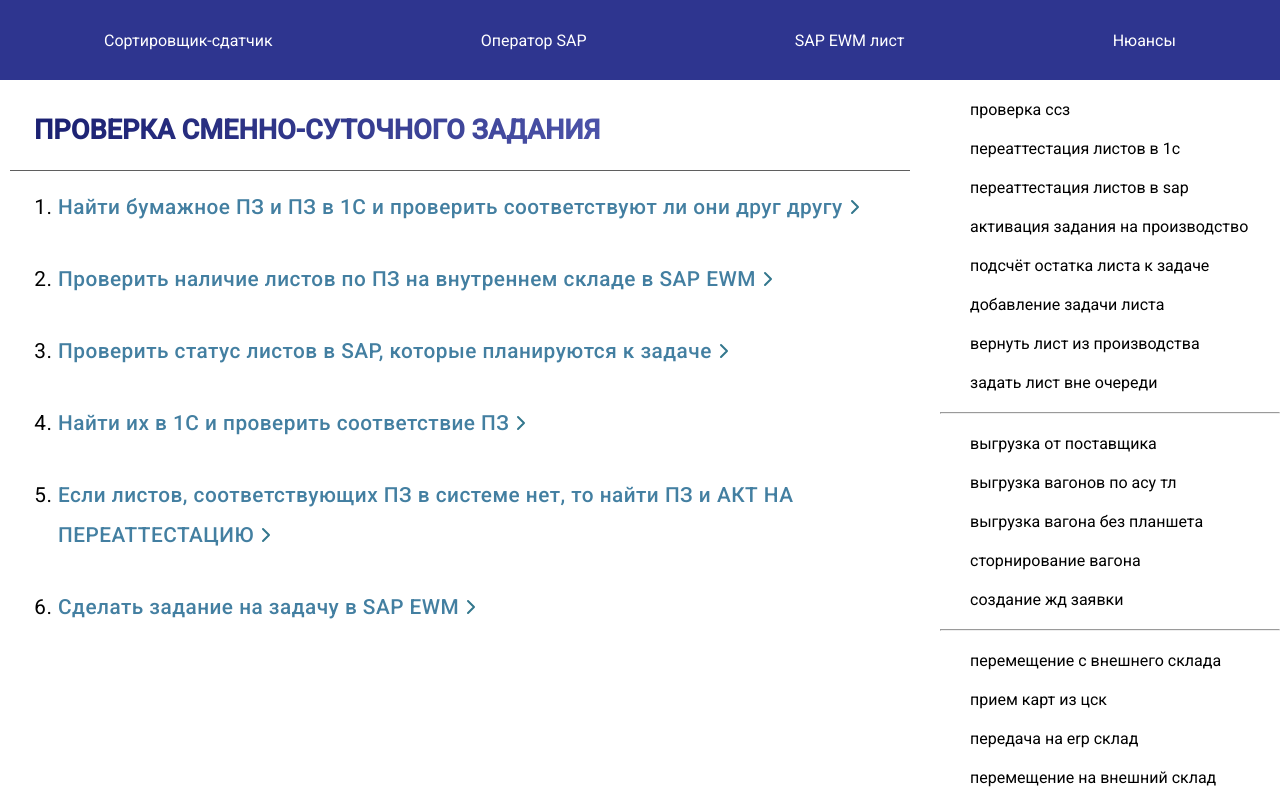
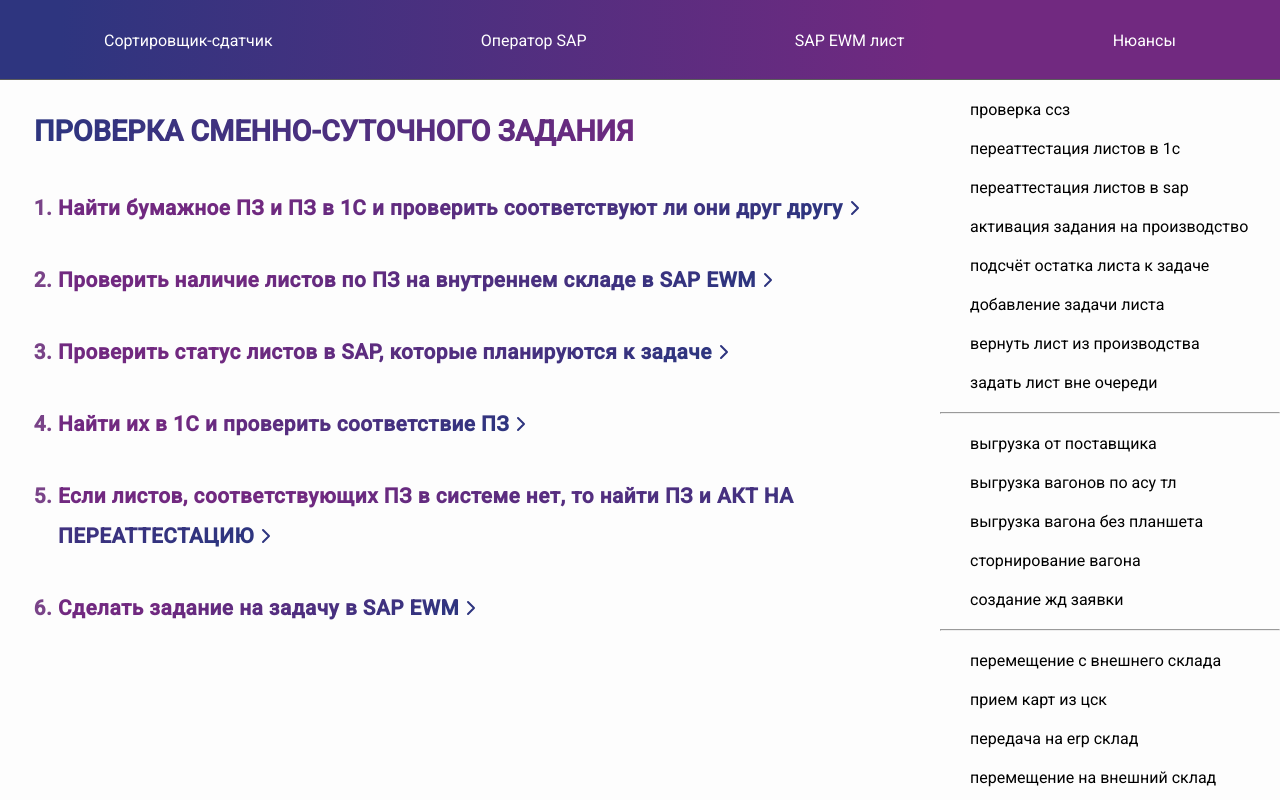
Before and after one commit to skladlista/instructions, a React (Create React App) app: page /#/sorter in a window 1280 px wide. Built offline with nearby package versions, Linux system fonts and the light colour scheme.

Commit message:
18.02.2023 update styles

```diff
--- a/public/index.html
+++ b/public/index.html
@@ -7,7 +7,7 @@
     <meta name="theme-color" content="#000000" />
     <meta
       name="description"
-      content="Web site created using create-react-app"
+      content="Sklad Lista Instructions"
     />
     <link rel="apple-touch-icon" href="%PUBLIC_URL%/logo192.png" />
     <!--
--- a/src/Header/Header.scss
+++ b/src/Header/Header.scss
@@ -4,8 +4,10 @@
   top: 0;
   width: 100%;
   height: 80px;
-  background-color: var(--main-bg-color2);
+  background: linear-gradient(271.77deg, #712980 26.92%, #2e357f 95.16%);
+
   background-repeat: no-repeat;
+  border-bottom: 1px solid #5c5c5c;
   nav {
     display: flex;
     height: 80px;
@@ -21,7 +23,7 @@
     font-family: "Roboto", sans-serif;
   }
   a:hover {
-    color: #ffedd1;
+    color: #e37231;
   }
   .header__activePage {
     display: none;
@@ -100,7 +102,17 @@
       padding: 20px 0;
       list-style: none;
       text-align: center;
-      background-color: var(--main-bg-color3);
+      /* From https://css.glass */
+      background: rgba(36, 43, 116, 0.86);
+      border-radius: 16px;
+      border-top-left-radius: 0;
+      border-bottom-left-radius: 0;
+      box-shadow: 0 4px 30px rgba(0, 0, 0, 0.1);
+      backdrop-filter: blur(13.5px);
+      -webkit-backdrop-filter: blur(13.5px);
+      border: 1px solid rgba(36, 43, 116, 0.97);
+
+
       div {
         margin-bottom: 20px;
       }
--- a/src/Sorter/components/CheckSsz.jsx
+++ b/src/Sorter/components/CheckSsz.jsx
@@ -4,7 +4,6 @@
 import blockZapas from "../../assets/block_zapas.png";
 import ZPLP from "../../assets/ZPLP.png";
 import planning from "../../assets/planning.png";
-
 export default function CheckSsz() {
   return (
     <div id="ssz-check" className="article ssz-check">
--- a/src/Sorter/components/MoveSheets.jsx
+++ b/src/Sorter/components/MoveSheets.jsx
@@ -6,11 +6,22 @@
             </p>
             <div className="article__div">
                 <ol>
-          {/* для создания слудющих заголовков дублируй div внизу */}
                     <li className="article__subtitle">
-              В SAP EWM → ВХОД В СРЕДУ RF → Выбрать внутренний склад → Разгрузка
-              и перемещение → Массово переместить ЛП между ячейками → Вписать
-              место ОТКУДА переместить → Записать кол-во листов → Вписать место
+                        В SAP EWM → ВХОД В СРЕДУ RF
+                    </li>
+                    <li className="article__subtitle">
+                        Выбрать внутренний склад → Разгрузка
+                        и перемещение
+                    </li>
+                    <li className="article__subtitle">
+                        Массово переместить ЛП между ячейками
+                    </li>
+                    <li className="article__subtitle">
+                        Вписать
+                        место ОТКУДА переместить → Записать кол-во листов
+                    </li>
+                    <li className="article__subtitle">
+                        Вписать место
                         КУДА переместить → Нажать кнопку ВСЕ, чтобы переместить листы в
                         том, же порядке
                     </li>
--- a/src/basicStyles.scss
+++ b/src/basicStyles.scss
@@ -1,6 +1,9 @@
 // @import "reset.scss";
 @import url("https://fonts.googleapis.com/css2?family=Roboto:wght@400;500&display=swap");
 
+body{
+  background: rgb(253, 253, 253);
+}
 details {
   cursor: pointer;
 
@@ -31,6 +34,13 @@
 details[open] > summary::after {
   content: url("../src/assets/chevron-down.svg");
 }
+details summary {
+  cursor: pointer;
+  transition: margin 250ms ease-out;
+}
+details[open] summary {
+  margin-bottom: 10px;
+}
 
 // details[open] summary::before {
 //   content: "";
@@ -38,6 +48,10 @@
 
 ol {
   li {
+    &::marker{
+      color: rgba(99, 36, 116, 0.86);
+      font-weight: 600;
+    }
     // border-bottom: 1px solid #5F5F5FFF;
     // list-style: none;
 
@@ -56,6 +70,7 @@
   --main-bg-color3: #326889; //sidebar's
   --main-bg-color4: #fff; //
   --main-bg-color5: #17763d; //spoiler
+  //color: white;
 
   ol {
     margin: 0;
@@ -95,12 +110,12 @@
 
   &__title {
     // color: #fff;
-    border-bottom: 1px solid #5f5f5f;
+    //border-bottom: 1px solid #5f5f5f;
     font-weight: 600;
-    font-size: 1.7rem;
+    font-size: 1.8rem;
     font-family: "Roboto", sans-serif;
     padding: 1.5rem;
-    background: linear-gradient(271.77deg, #5259af 26.92%, #1b2172 95.16%);
+    background: linear-gradient(271.77deg, #712980 26.92%, #2e357f 95.16%);
     -webkit-background-clip: text;
     -webkit-text-fill-color: transparent;
     background-clip: text;
@@ -156,6 +171,9 @@
       font-family: "Roboto", sans-serif;
 
       li {
+        &::marker{
+          font-weight: 400;
+        }
         font-size: 1rem;
         font-family: "Roboto", sans-serif;
         padding: 1rem 0.5rem 1rem 0;
@@ -166,8 +184,14 @@
 
     p {
       display: inline;
-      font-weight: 500;
-      color: #437fa1;
+      font-weight: 600;
+      color: #4e4e4e;
+      background: linear-gradient(150.77deg, #712980 26.92%, #2e357f 95.16%);
+      -webkit-background-clip: text;
+      -webkit-text-fill-color: transparent;
+      background-clip: text;
+      text-fill-color: transparent;
+
       &:hover {
         color: #133f58;
       }
@@ -220,6 +244,16 @@
       text-transform: lowercase;
       margin: 20px;
       padding-left: 10px;
+      //a{
+      //  color: #fff;
+      //
+      //  &:visited{
+      //    color: #fff;
+      //  }
+      //  &:hover {
+      //    color: #e37231;
+      //  }
+      //}
 
       &:hover {
         border-left: 1px solid var(--main-bg-color3);
@@ -396,8 +430,14 @@
     padding: 80px 0;
     list-style: none;
     text-align: center;
-    background-color: var(--main-bg-color3);
-    box-shadow: 1px 0px 6px var(--main-bg-color3);
+    /* From https://css.glass */
+    background: rgba(99, 36, 116, 0.86);
+    border-radius: 16px;
+    box-shadow: 0 4px 30px rgba(0, 0, 0, 0.1);
+    backdrop-filter: blur(13.5px);
+    -webkit-backdrop-filter: blur(13.5px);
+    border: 1px solid rgba(99, 36, 116, 0.97);
+
     .tableOfList__link {
       color: white;
     }
@@ -418,6 +458,11 @@
 
   .article {
     padding-right: 0;
+    //&__subtitle {
+    //  p:hover{
+    //    color: #e37231;
+    //  }
+    //}
   }
 }
 
```
Also changed, not shown: public/manifest.json, src/assets/chevron-down.svg, src/assets/chevron-right.svg. Lines whose indentation alone changed are shown as unchanged.
